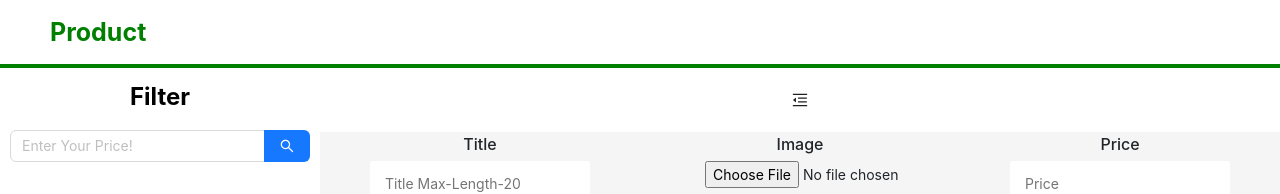
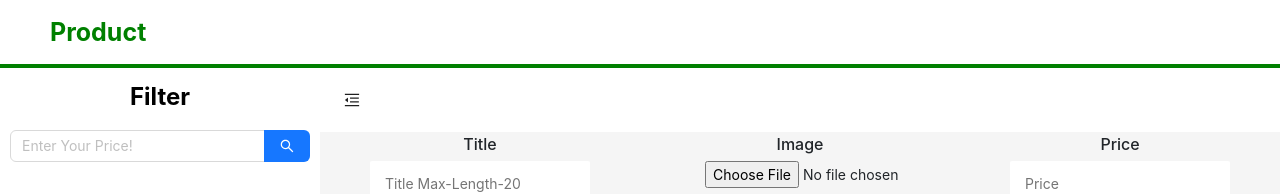
Before and after one commit to junaidsalam639/React-Class-07, a React (Create React App) app: page / in a window 1280 px wide. Shown: the top 194 px of the page. Built offline with nearby package versions, Linux system fonts and the light colour scheme; no server answers; the database is empty.

Commit message:
'some__'

```diff
--- a/src/Component/Sidebar.jsx
+++ b/src/Component/Sidebar.jsx
@@ -139,6 +139,7 @@ const Sidebar = () => {
                                     fontSize: '16px',
                                     width: 64,
                                     height: 64,
+                                    float : 'left'
                                 }}
                             />
                         </Header>
```
